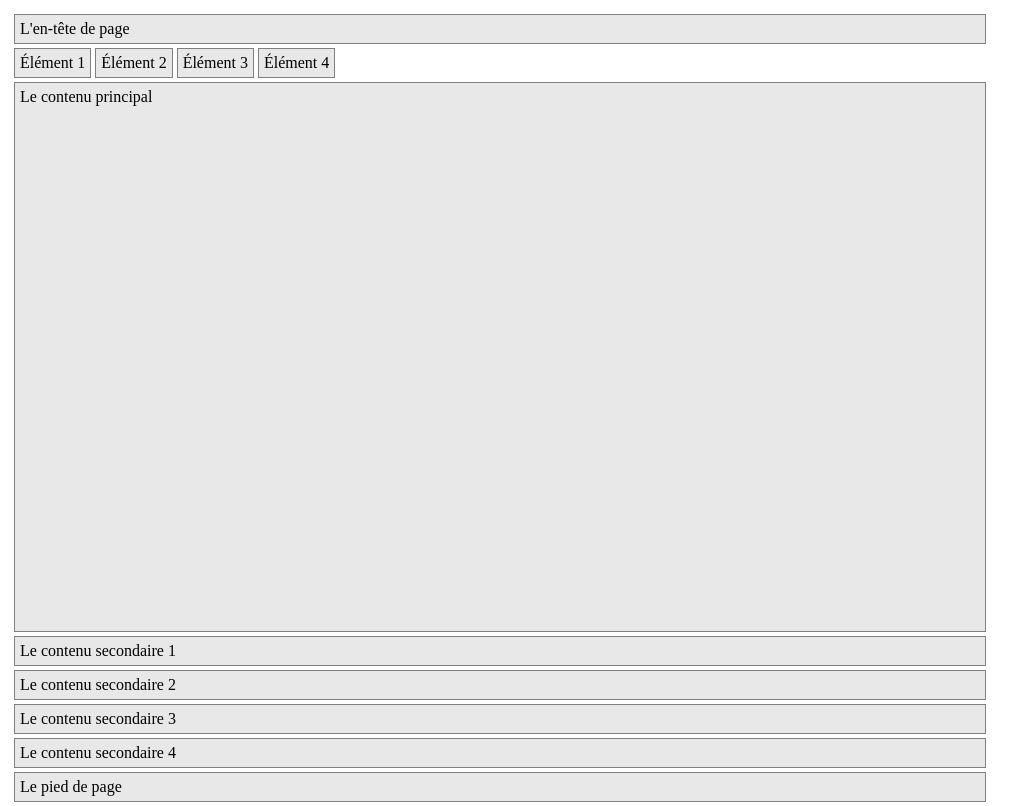
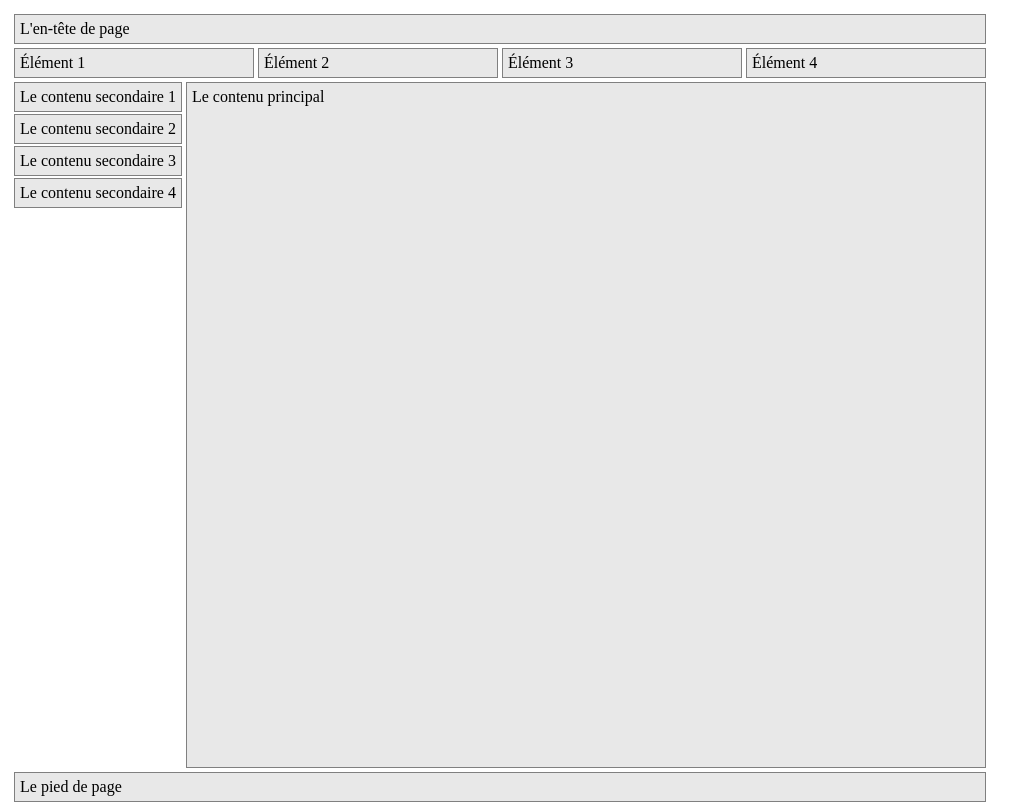
Before and after one commit to coud0011/IUTS2CSSLearning, a plain HTML site: page media-queries/2.html in a window 1280 px wide. Shown: the whole page, without its empty margins (0-1035 px from the left). Drawn offline with Linux system fonts and the light colour scheme.

Commit message:
TP2 pas encore fini (à revoir)

```diff
--- a/media-queries/2.css
+++ b/media-queries/2.css
@@ -6,11 +6,10 @@ html,body{
     display: flex;
     max-width: 1000px;
 }
-.menu__item,.main>*,.text{
+.menu__item,.main__complement,.main__content,.text{
     display: flex;
     margin:2px;
     padding:5px;
-    justify-items: stretch;
 }
 .main{
     flex: 1;
@@ -23,7 +22,11 @@ body,body>*{
     background-color:white;
     flex-direction: column;
 }
-nav>*,main>*,header>*,footer>*{
+.main__complements{
+    margin: 0;
+    padding: 0;
+}
+.menu__item,.main__complement,.main__content,.text{
     background-color:#E8E8E8;
     border: 1px solid gray;
 }
@@ -31,8 +34,28 @@ nav>*,main>*,header>*,footer>*{
     .menu{
         flex-direction: row;
     }
+    .menu__item{
+        flex:1
+    }
 }
 @media (min-width:700px){
+    .menu{
+        flex-direction: row;
+    }
+    .menu__item{
+        flex:1
+    }
+    .main{
+        flex-direction: row-reverse;
+    }
+    .main__content,.main__complement{
+        display: flex;
+        flex:1 1 auto;
+    }
+    .main__complements{
+        flex-direction: column;
+        flex:0 0 auto;
+    }
 
 }
 @media (min-width:1000px){
--- a/media-queries/2.html
+++ b/media-queries/2.html
@@ -18,10 +18,12 @@
         </nav>
         <main class="main">
             <section class="main__content">Le contenu principal</section>
-            <aside class="main__complement">Le contenu secondaire 1</aside>
-            <aside class="main__complement">Le contenu secondaire 2</aside>
-            <aside class="main__complement">Le contenu secondaire 3</aside>
-            <aside class="main__complement">Le contenu secondaire 4</aside>
+            <section class="main__complements">
+                <other class="main__complement">Le contenu secondaire 1</other>
+                <aside class="main__complement">Le contenu secondaire 2</aside>
+                <aside class="main__complement">Le contenu secondaire 3</aside>
+                <aside class="main__complement">Le contenu secondaire 4</aside>
+            </section>
         </main>
         <footer class="foot">
             <p class="text">Le pied de page</p>
```
